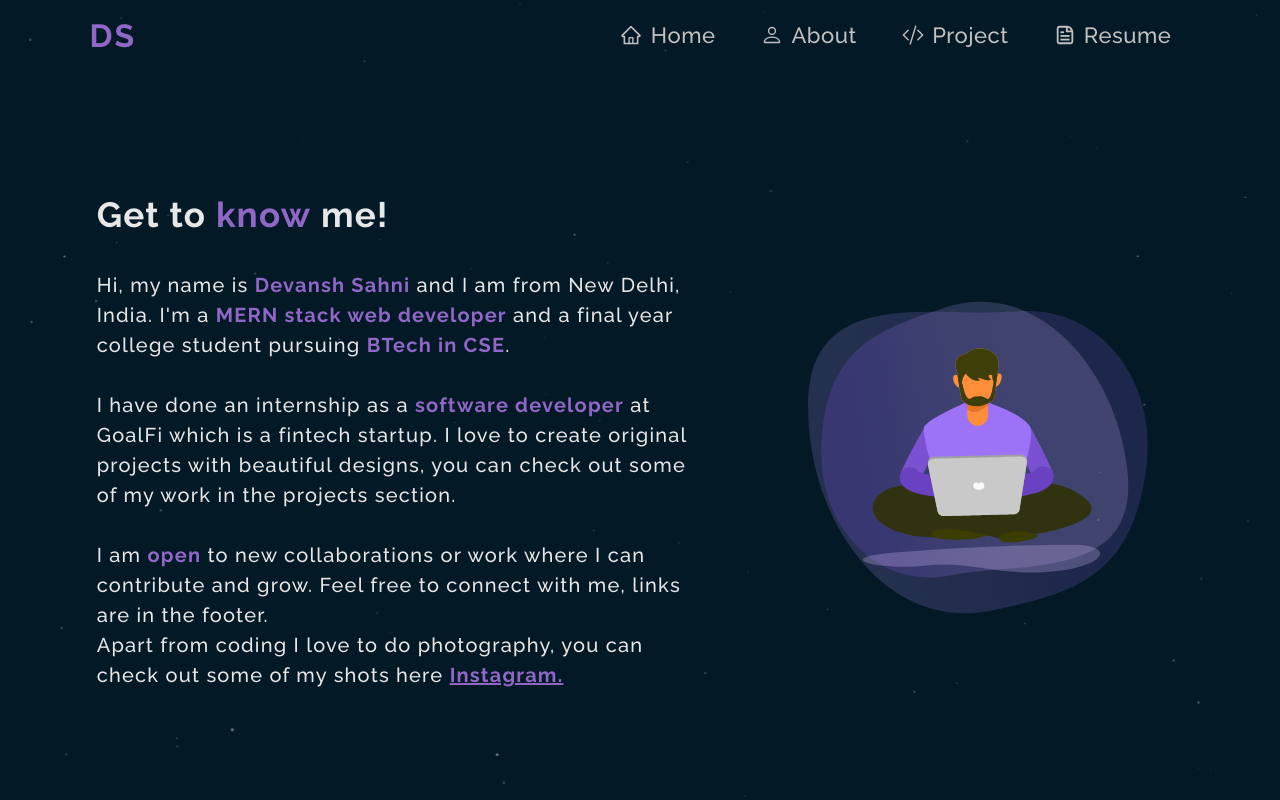
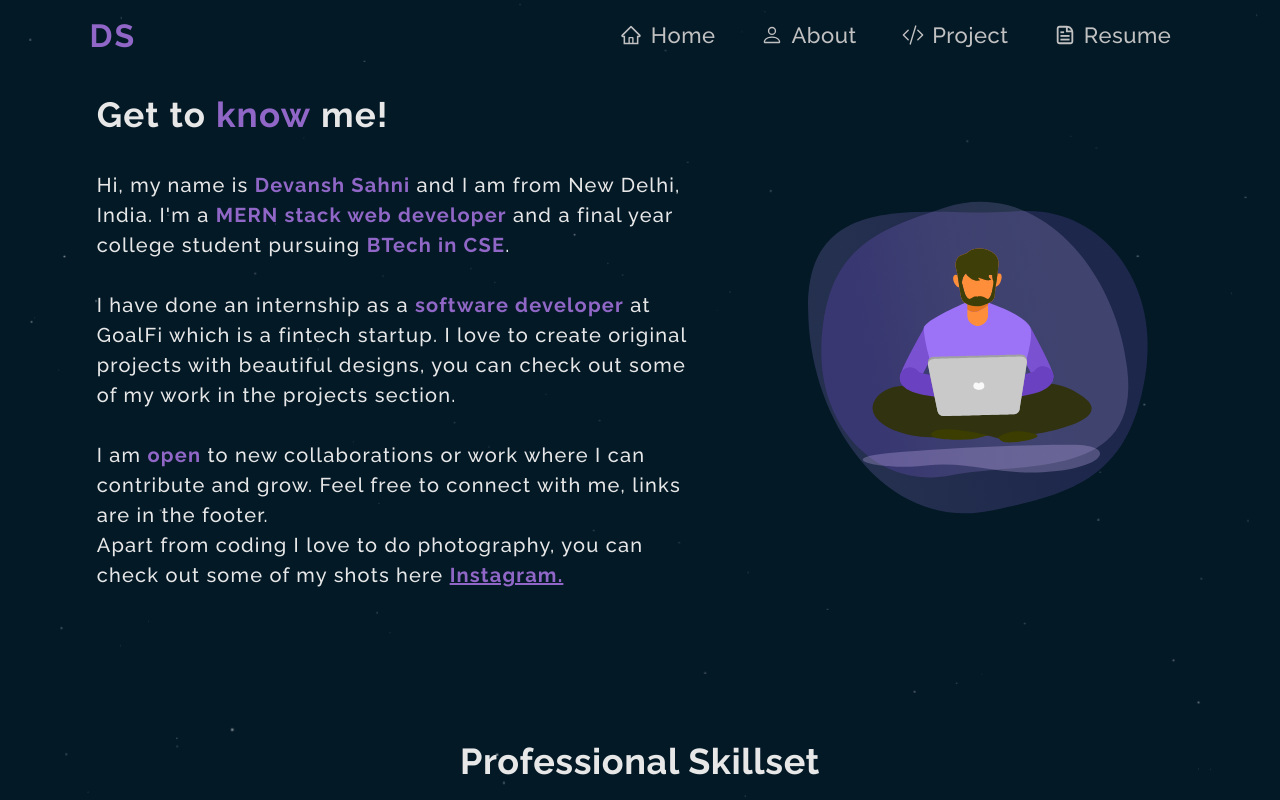
Before and after one commit to DevanshSahni/Portfolio, a React (Create React App) app: page /About in a window 1280 px wide. Shown: the top 800 px of the page. Built offline with nearby package versions, Linux system fonts and the light colour scheme.

Commit message:
Fix bugs

```diff
--- a/public/index.html
+++ b/public/index.html
@@ -5,8 +5,9 @@
     <link rel="icon" href="images/favicon.png" />
     <meta name="viewport"    content="width=device-width, initial-scale=1" />
     <meta name="theme-color" content="#000000" />
-    <meta name="description" content="Web site created using create-react-app"
-    />
+    <meta name="author" content="Devansh Sahni">
+    <meta name="description" content="Personal portfolio made using Reactjs"/>
+    <meta name="image" property="og:image" content="https://drive.google.com/file/d/16qoOp_y914p1ObB9G-G2iF11mqlJDc4y/view?usp=sharing">
     <!-- <link rel="apple-touch-icon" href="%PUBLIC_URL%/logo192.png" /> -->
     <!--
       manifest.json provides metadata used when your web app is installed on a
--- a/src/Components/About.js
+++ b/src/Components/About.js
@@ -32,7 +32,7 @@ const About = () => {
 
       </div>
 
-      <h1 className='SkillsHeading'>Proffesional Skillset</h1>
+      <h1 className='SkillsHeading'>Professional Skillset</h1>
       <div className='skills'>
 
         <Skills skill='React' />
--- a/src/Components/Navbar.js
+++ b/src/Components/Navbar.js
@@ -54,7 +54,7 @@ const Nav = () => {
             <li onClick={hideMenu}><Link to="/"><AiOutlineHome/> Home</Link></li>
             <li onClick={hideMenu}><Link to="/About"><BsPerson/> About</Link></li>
             <li onClick={hideMenu}><Link to="/Project"><BsCodeSlash/> Project</Link></li>
-            <li onClick={hideMenu}><Link to="/Resume"><CgFileDocument/>Resume</Link></li>
+            <li onClick={hideMenu}><Link to="/Resume"><CgFileDocument/> Resume</Link></li>
         </ul>
 
     </nav>
--- a/src/index.css
+++ b/src/index.css
@@ -236,7 +236,8 @@ b{
   .HomePage{
     display: block;
     text-align: center;
-    margin-top: 175px;
+    margin-top: 150px;
+    margin-bottom: 50px;
     padding: 25px;
   }
   .HomeText{
@@ -277,7 +278,6 @@ b{
 .AboutPage{
   display: flex;
   justify-content: space-evenly;
-  margin-top: 100px;
   min-height: 80vh;
   align-items: center;
   padding: 25px;
@@ -309,7 +309,6 @@ b{
   .AboutPage{
     display: block;
     text-align: center;
-    margin-top: 150px;
     padding: 30px;
   }
   .AboutText{
```
